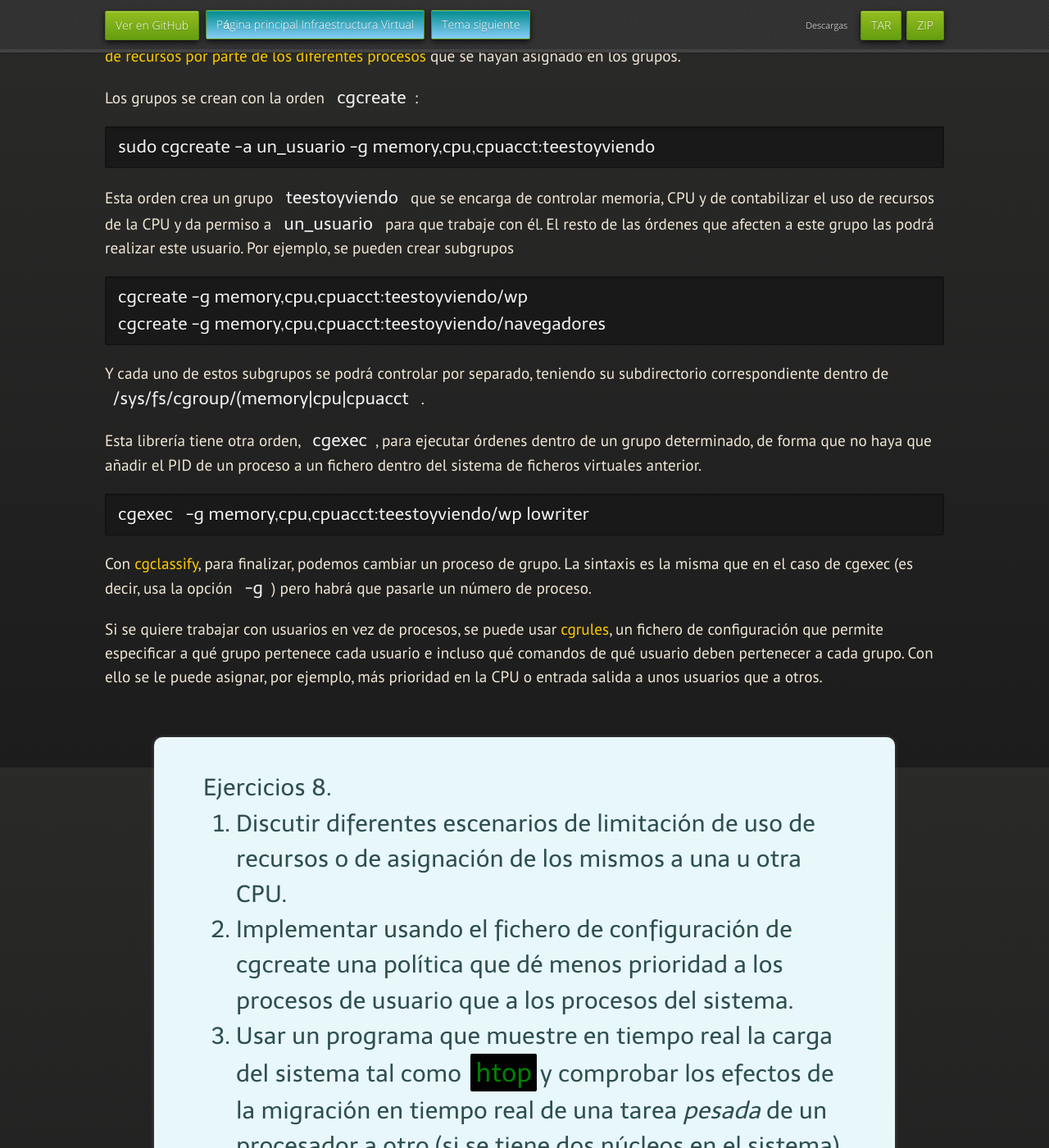
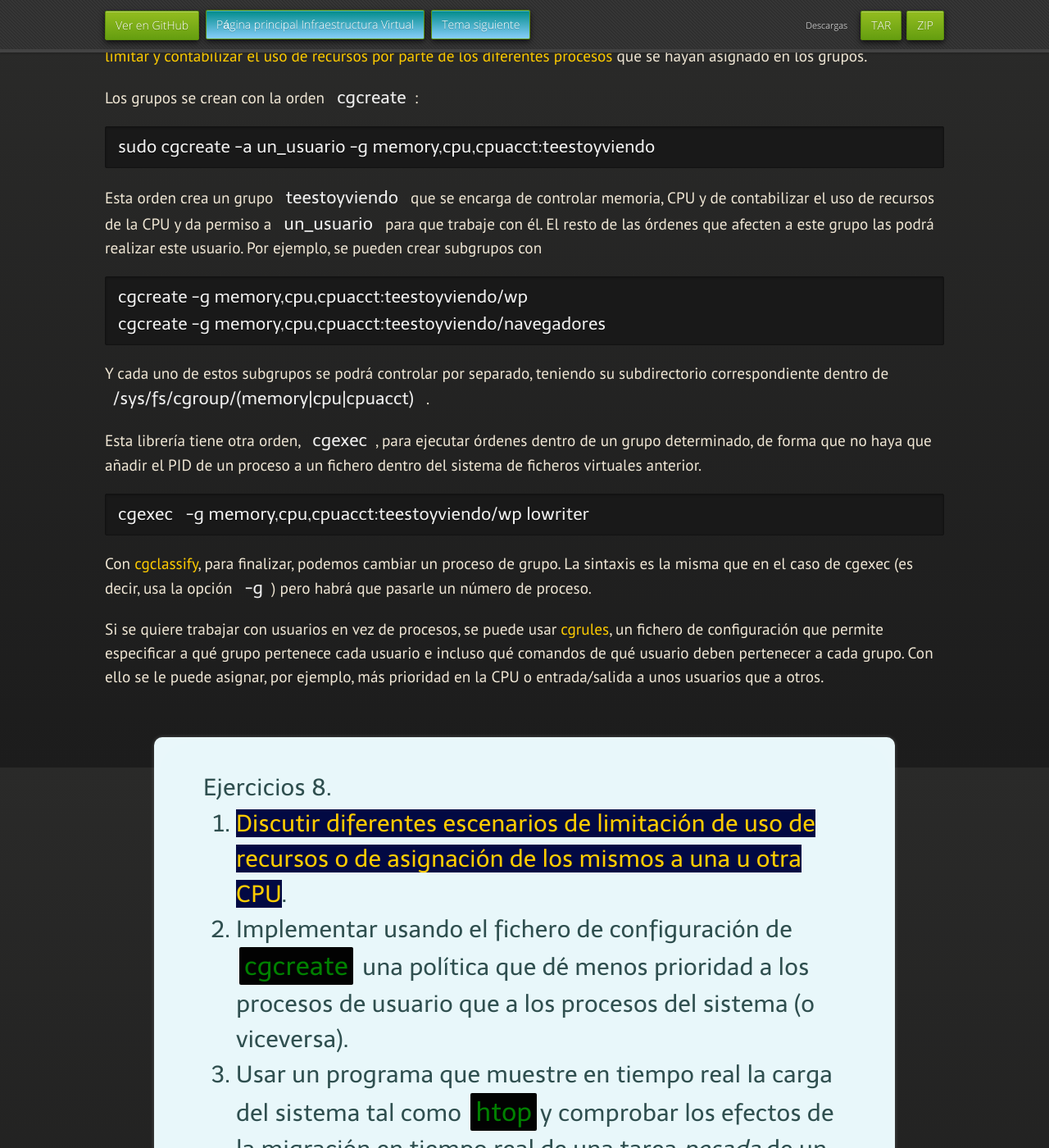
Before and after one commit to JJ/IV, a Jekyll site: the page built from documentos/temas/Intro_concepto_y_soporte_fisico.md, in a window 1280 px wide and 1400 px high, scrolled down 10764 px. Shown: the whole window at 82% size. Built offline with Jekyll 4.4.1, drawn with Linux system fonts in a browser that asks for light colours; nearby versions of some CDN libraries; some web fonts are replaced; some of the changed text lies outside the part shown.

Commit message:
Sync documentos/temas/Intro_concepto_y_soporte_fisico.md and  from master to gh-pages

```diff
--- a/documentos/temas/Intro_concepto_y_soporte_fisico.md
+++ b/documentos/temas/Intro_concepto_y_soporte_fisico.md
@@ -426,10 +426,11 @@
 
 </div>
 
-La librería `libcgroup` (`libcgroup1` en Ubuntu) [permite un control por línea de órdenes](https://wiki.archlinux.org/index.php/Cgroups) algo
+El paguete `cgroup-bin` (`libcgroup` en ArchLinux, puede variar en
+otras distros) [permite un control por línea de órdenes](https://wiki.archlinux.org/index.php/Cgroups) algo
 más sencillo sin necesidad de trabajar directamente con sistemas de
 ficheros virtuales. Con una serie de órdenes o un fichero de
-configuración en `/etc/cggroup.conf` [se pueden controlar los
+configuración en `/etc/cgconfig.conf` [se pueden controlar los
 diferentes grupos de control y limitar y contabilizar el uso de
 recursos por parte de los diferentes procesos](https://access.redhat.com/site/documentation/en-US/Red_Hat_Enterprise_Linux/6/html/Resource_Management_Guide/) que se hayan asignado en
 los grupos.
@@ -442,14 +443,14 @@
 memoria, CPU y de contabilizar el uso de recursos de la CPU y da
 permiso a `un_usuario` para que trabaje con él. El resto de las
 órdenes que afecten a este grupo las podrá realizar este usuario. Por
-ejemplo, se pueden crear subgrupos
+ejemplo, se pueden crear subgrupos con
 
 	cgcreate -g memory,cpu,cpuacct:teestoyviendo/wp
 	cgcreate -g memory,cpu,cpuacct:teestoyviendo/navegadores
 
 Y cada uno de estos subgrupos se podrá controlar por separado,
 teniendo su subdirectorio correspondiente dentro de
-`/sys/fs/cgroup/(memory|cpu|cpuacct` .
+`/sys/fs/cgroup/(memory|cpu|cpuacct)` .
 
 Esta librería tiene otra orden, `cgexec`, para ejecutar órdenes dentro
 de un grupo determinado, de forma que no haya que añadir el PID de un
@@ -467,15 +468,15 @@
 un fichero de configuración que permite especificar a qué grupo
 pertenece cada usuario e incluso qué comandos de qué usuario deben
 pertenecer a cada grupo. Con ello se le puede asignar, por ejemplo,
-más prioridad en la CPU o entrada salida a unos usuarios que a otros.
+más prioridad en la CPU o entrada/salida a unos usuarios que a otros.
 
 
 <div class='ejercicios' markdown="1">
-1. Discutir diferentes escenarios de limitación de uso de recursos o
-de asignación de los mismos a una u otra CPU.
-2. Implementar usando el fichero de configuración de cgcreate una
+1. [Discutir diferentes escenarios de limitación de uso de recursos o
+de asignación de los mismos a una u otra CPU](https://github.com/IV-GII/GII-2013/issues/4).
+2. Implementar usando el fichero de configuración de `cgcreate` una
 política que dé menos prioridad a los procesos de usuario que a los
-procesos del sistema.
+procesos del sistema (o viceversa).
 3. Usar un programa que muestre en tiempo real la carga del sistema
 tal como `htop`y comprobar los efectos de la migración en tiempo real
 de una tarea *pesada* de un procesador a otro (si se tiene dos núcleos
```
